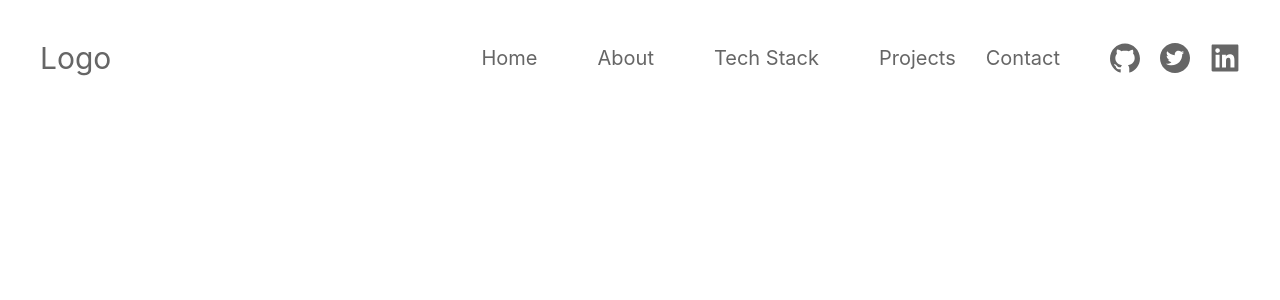
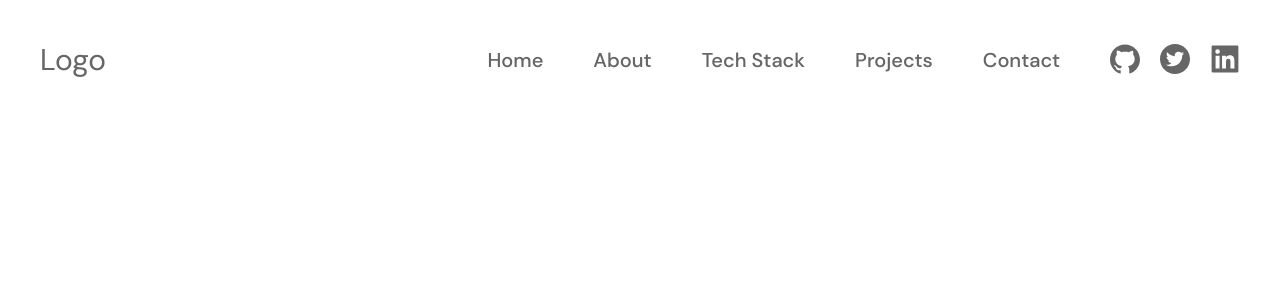
Before and after one commit to 1mpossible-code/github-profile-page, a React (Create React App) app: page / in a window 1280 px wide. Shown: the top 300 px of the page. Built offline with nearby package versions, Linux system fonts and the light colour scheme.

Commit message:
Create fonts.css.

```diff
--- a/src/components/Header/NavigationLinks/NavigationLinks.module.css
+++ b/src/components/Header/NavigationLinks/NavigationLinks.module.css
@@ -5,9 +5,10 @@
 }
 
 .link {
-    margin: 0 30px;
+    margin: 0 25px;
+    font-weight: 500;
 }
 
 .link:last-child {
-    margin: 0;
+    margin: 0 0 0 25px;
 }
--- /dev/null
+++ b/src/fonts/fonts.css
@@ -0,0 +1,103 @@
+/* Start Poppins */
+
+@font-face {
+    font-family: "Poppins";
+    src: url("./Poppins/Poppins-Thin.ttf");
+    src: url("./Poppins/Poppins-Thin.ttf") format("truetype");
+    font-weight: 100;
+    font-style: normal;
+}
+
+@font-face {
+    font-family: "Poppins";
+    src: url("./Poppins/Poppins-ExtraLight.ttf");
+    src: url("./Poppins/Poppins-ExtraLight.ttf") format("truetype");
+    font-weight: 200;
+    font-style: normal;
+}
+
+@font-face {
+    font-family: "Poppins";
+    src: url("./Poppins/Poppins-Light.ttf");
+    src: url("./Poppins/Poppins-Light.ttf") format("truetype");
+    font-weight: 300;
+    font-style: normal;
+}
+
+@font-face {
+    font-family: "Poppins";
+    src: url("./Poppins/Poppins-Regular.ttf");
+    src: url("./Poppins/Poppins-Regular.ttf") format("truetype");
+    font-weight: 400;
+    font-style: normal;
+}
+
+@font-face {
+    font-family: "Poppins";
+    src: url("./Poppins/Poppins-Medium.ttf");
+    src: url("./Poppins/Poppins-Medium.ttf") format("truetype");
+    font-weight: 500;
+    font-style: normal;
+}
+
+@font-face {
+    font-family: "Poppins";
+    src: url("./Poppins/Poppins-SemiBold.ttf");
+    src: url("./Poppins/Poppins-SemiBold.ttf") format("truetype");
+    font-weight: 600;
+    font-style: normal;
+}
+
+@font-face {
+    font-family: "Poppins";
+    src: url("./Poppins/Poppins-Bold.ttf");
+    src: url("./Poppins/Poppins-Bold.ttf") format("truetype");
+    font-weight: 700;
+    font-style: normal;
+}
+
+@font-face {
+    font-family: "Poppins";
+    src: url("./Poppins/Poppins-ExtraBold.ttf");
+    src: url("./Poppins/Poppins-ExtraBold.ttf") format("truetype");
+    font-weight: 800;
+    font-style: normal;
+}
+
+@font-face {
+    font-family: "Poppins";
+    src: url("./Poppins/Poppins-Black.ttf");
+    src: url("./Poppins/Poppins-Black.ttf") format("truetype");
+    font-weight: 900;
+    font-style: normal;
+}
+
+/* End Poppins */
+
+/* Start DMSans */
+
+@font-face {
+    font-family: "DMSans";
+    src: url("./DM_Sans/DMSans-Regular.ttf");
+    src: url("./DM_Sans/DMSans-Regular.ttf") format("truetype");
+    font-weight: 400;
+    font-style: normal;
+}
+
+@font-face {
+    font-family: "DMSans";
+    src: url("./DM_Sans/DMSans-Medium.ttf");
+    src: url("./DM_Sans/DMSans-Medium.ttf") format("truetype");
+    font-weight: 500;
+    font-style: normal;
+}
+
+@font-face {
+    font-family: "DMSans";
+    src: url("./DM_Sans/DMSans-Bold.ttf");
+    src: url("./DM_Sans/DMSans-Bold.ttf") format("truetype");
+    font-weight: 600;
+    font-style: normal;
+}
+
+/*End DMSans*/
--- a/src/index.css
+++ b/src/index.css
@@ -1,9 +1,6 @@
-/*@import url('./fonts/Poppins/Poppins-Regular.ttf');*/
-/*@import url('./fonts/DM_Sans');*/
-
 body {
   margin: 0;
-  font-family: 'Poppins', -apple-system, BlinkMacSystemFont, 'Segoe UI', 'Roboto', 'Oxygen',
+  font-family: 'DMSans', -apple-system, BlinkMacSystemFont, 'Segoe UI', 'Roboto', 'Oxygen',
     'Ubuntu', 'Cantarell', 'Fira Sans', 'Droid Sans', 'Helvetica Neue',
     sans-serif;
   -webkit-font-smoothing: antialiased;
--- a/src/index.tsx
+++ b/src/index.tsx
@@ -1,6 +1,7 @@
 import React from 'react';
 import ReactDOM from 'react-dom/client';
 import './index.css';
+import './fonts/fonts.css'
 import App from './App';
 import reportWebVitals from './reportWebVitals';
 
```
